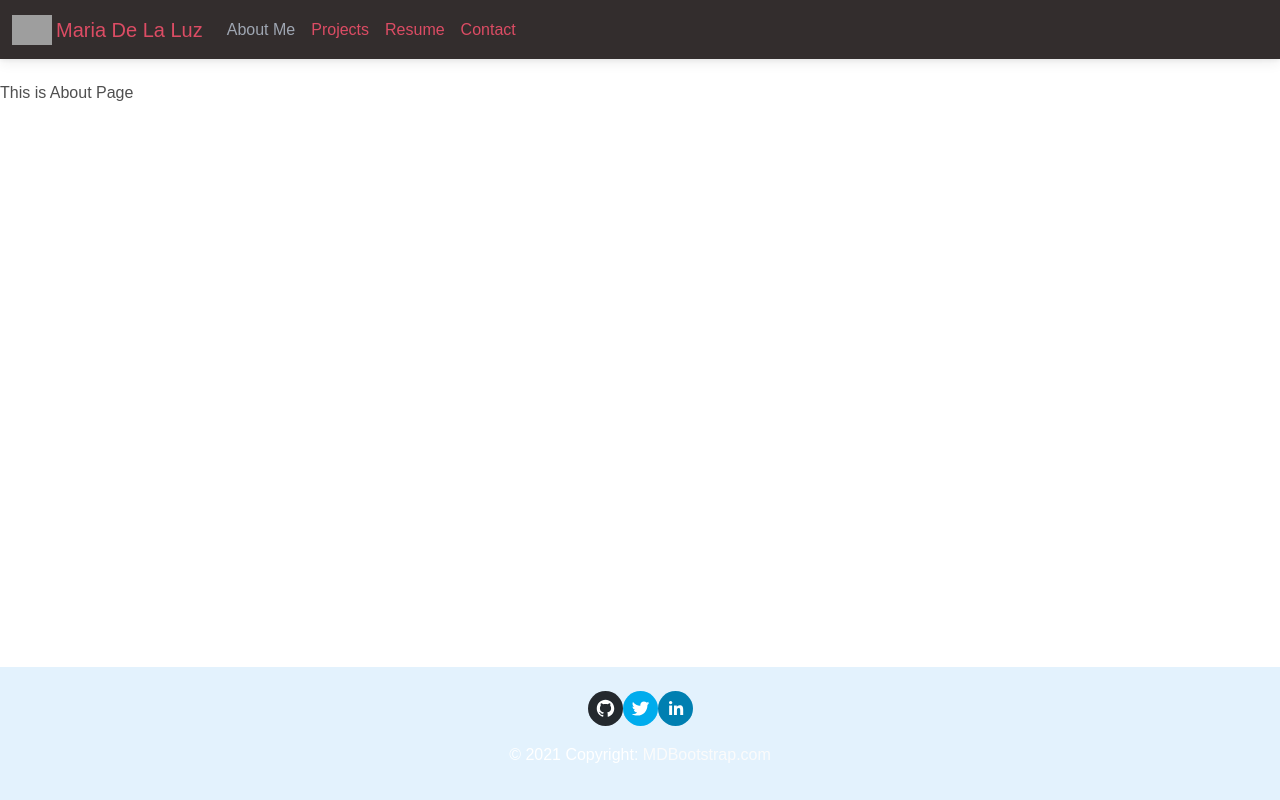
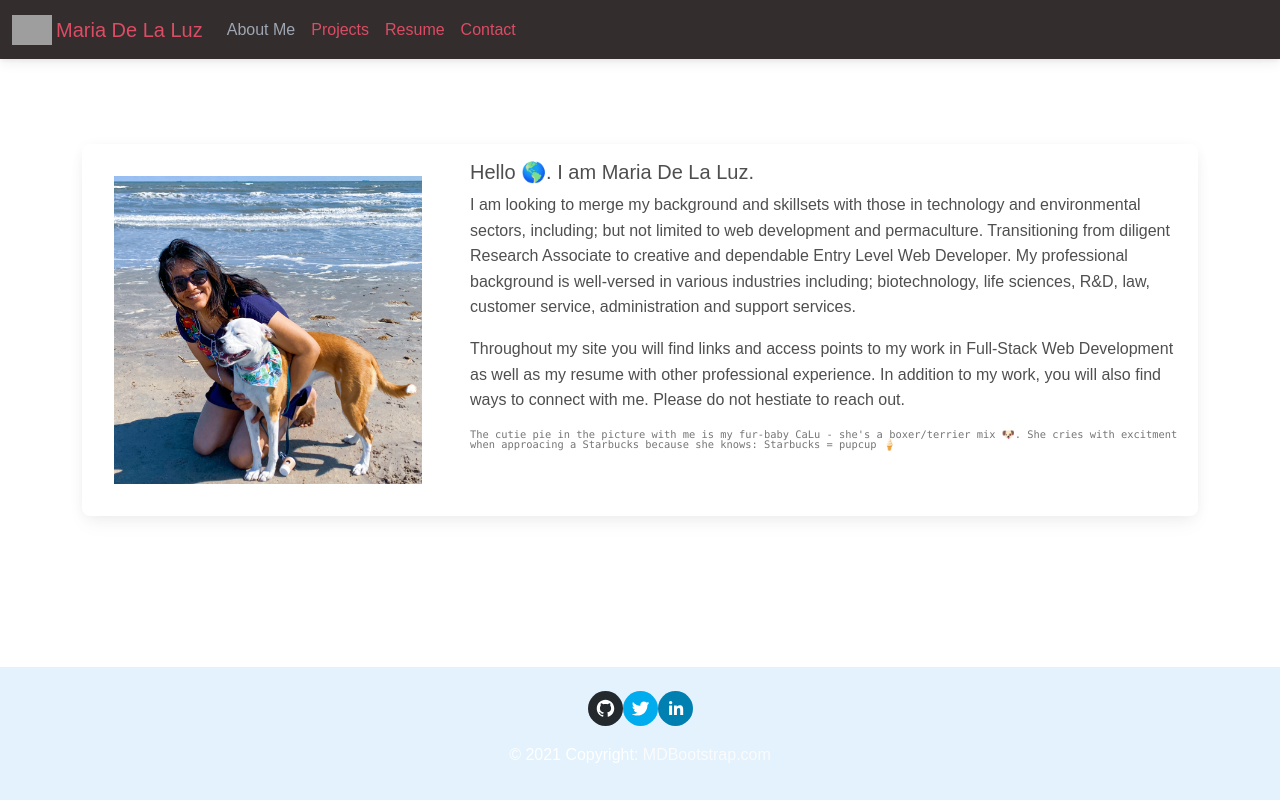
Before and after one commit to delaluz12/myReactPortfolio, a React (Create React App) app: page /aboutme in a window 1280 px wide. Built offline with nearby package versions, Linux system fonts and the light colour scheme; grey boxes are pictures that could not be loaded.

Commit message:
dafted about me component

```diff
--- a/src/components/About.js
+++ b/src/components/About.js
@@ -1,7 +1,69 @@
 import React from "react";
+import {
+  MDBCard,
+  MDBCardTitle,
+  MDBCardText,
+  MDBCardBody,
+  MDBCardImage,
+  MDBRow,
+  MDBCol,
+  MDBContainer,
+} from "mdb-react-ui-kit";
+import headshot from "../headshot.jpg";
+import headshot2 from "../images/IMG_3989.jpg";
 
 function About() {
-  return <div className='topmargin'>This is About Page</div>;
+  return (
+    <MDBContainer>
+      <MDBRow>
+        <MDBCol>
+          <MDBCard
+            style={{
+              maxWidth: "1200px",
+              marginTop: "9rem",
+              marginBottom: "5rem",
+            }}
+            className=""
+          >
+            <MDBRow className="g-0">
+              <MDBCol md="4">
+                <MDBCardImage
+                  src={headshot2}
+                  alt="..."
+                  fluid
+                  style={{ padding: "2rem" }}
+                />
+              </MDBCol>
+              <MDBCol md="8">
+                <MDBCardBody style={{ padding: "1rem" }}>
+                  <MDBCardTitle>Hello 🌎. I am Maria De La Luz.</MDBCardTitle>
+                  <MDBCardText  className='text-wrap fw-lighter'>
+                    I am looking to merge my background and skillsets with those
+                    in technology and environmental sectors, including; but not
+                    limited to web development and permaculture. Transitioning
+                    from diligent Research Associate to creative and dependable
+                    Entry Level Web Developer. My professional background is
+                    well-versed in various industries including; biotechnology,
+                    life sciences, R&D, law, customer service, administration
+                    and support services. <br></br><p></p> Throughout my site you will find links
+                    and access points to my work in Full-Stack Web Development
+                    as well as my resume with other professional experience. In
+                    addition to my work, you will also find ways to connect with
+                    me. Please do not hestiate to reach out.
+                  </MDBCardText>
+                  <MDBCardText>
+                    <p className="text-muted lh-1 font-monospace fw-light" style={{fontSize: '0.65rem'}}>
+                    The cutie pie in the picture with me is my fur-baby CaLu - she's a boxer/terrier mix 🐶. She cries with excitment when approacing a Starbucks because she knows: Starbucks = pupcup 🍦
+                    </p>
+                  </MDBCardText>
+                </MDBCardBody>
+              </MDBCol>
+            </MDBRow>
+          </MDBCard>
+        </MDBCol>
+      </MDBRow>
+    </MDBContainer>
+  );
 }
 
 export default About;
```
Also changed, not shown: src/components/about.css (added), src/headshot.jpg (added), src/images/IMG_3989.jpg (added).
